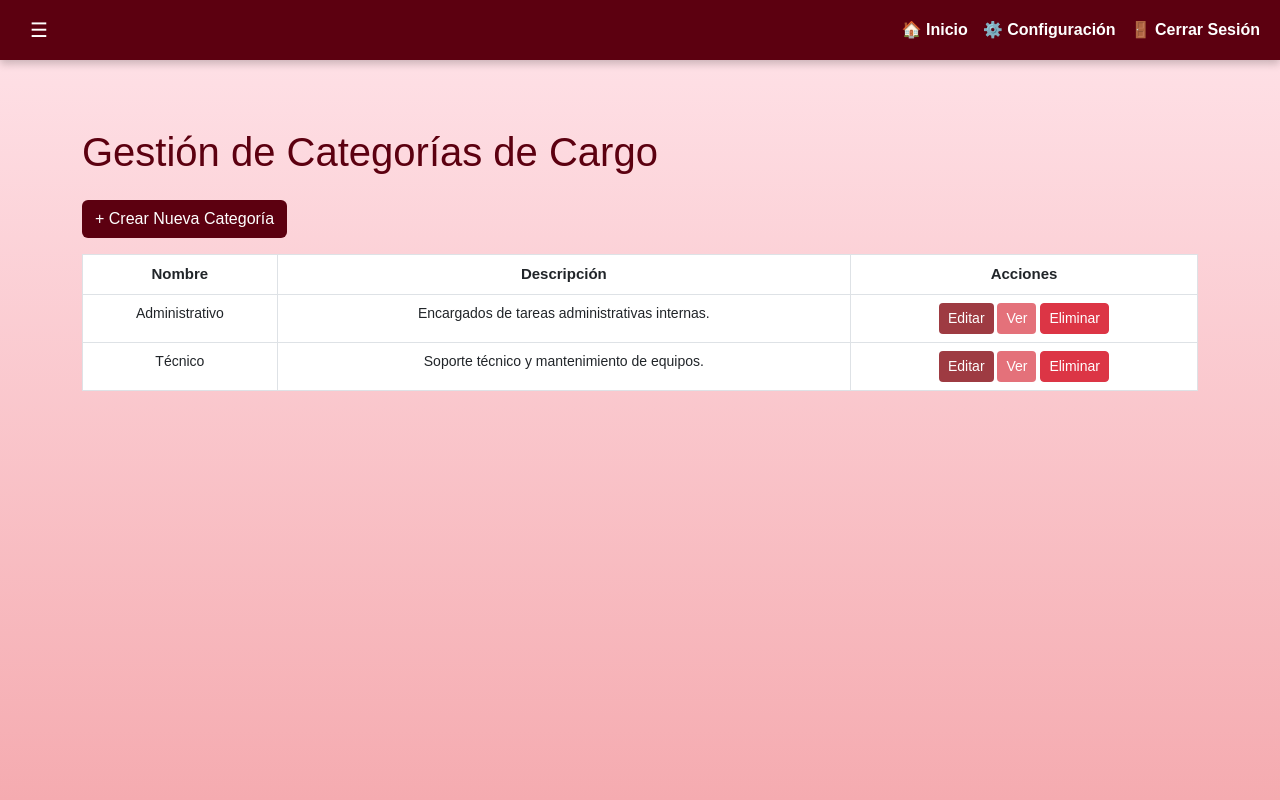
After one commit to MatiasSantolari/proyecto_final_ISI, a Django app: template templates/cargo_categoria.html in a window 1280 px wide. The commit adds this page. Run offline with Django 4.2, Linux system fonts and the light colour scheme; the template is opened without the code that fills it, so the values that code supplies are empty.

Commit message:
Agregada Clase 'Cargo_Categoria' para diferenciar los cargos en categorias para poder elegirlas mas facilmente en la asignacion a los Departamentos (basicamente hay que hacer un CRUD de esto)

```diff
--- a/app_principal/models/cargo.py
+++ b/app_principal/models/cargo.py
@@ -1,9 +1,12 @@
 from django.db import models
+from .cargo_categoria import CategoriaCargo
 
 class Cargo(models.Model):
     id_cargo = models.AutoField(primary_key=True)
     nombre = models.CharField(max_length=100, null=False)
     descripcion = models.CharField(max_length=255, null=True, blank=True)
+    id_categoria = models.ForeignKey(CategoriaCargo, on_delete=models.CASCADE, db_column="id_categoria_cargo")
+
 
     departamentos = models.ManyToManyField(
         "app_principal.Departamento",
--- /dev/null
+++ b/templates/cargo_categoria.html
@@ -0,0 +1,122 @@
+<!DOCTYPE html>
+<html lang="es">
+<head>
+  <meta charset="UTF-8">
+  <meta name="viewport" content="width=device-width, initial-scale=1.0">
+  <title>Gestión de Categorías de Cargo</title>
+  <link href="https://cdn.jsdelivr.net/npm/bootstrap@5.3.0/dist/css/bootstrap.min.css" rel="stylesheet">
+  <link rel="stylesheet" href="../static/estilo_base.css">
+</head>
+<body>
+  {% extends "base_menu_barraNav.html" %}
+
+  {% block title %}Gestión de Categorías de Cargo{% endblock %}
+
+  {% block content %}
+
+  <div class="container my-5">
+    <h1 class="mb-4" style="color: var(--color-primario);">Gestión de Categorías de Cargo</h1>
+
+    <!-- Botón para Crear -->
+    <button type="button" class="btn mb-3" style="background-color: var(--color-primario); color: white;" data-bs-toggle="modal" data-bs-target="#modalCategoriaCargo">
+      + Crear Nueva Categoría
+    </button>
+
+    <!-- Tabla de Categorías -->
+    <div class="table-responsive">
+      <table class="table table-bordered text-center">
+        <thead style="background-color: var(--color-suave);">
+          <tr>
+            <th>Nombre</th>
+            <th>Descripción</th>
+            <th>Acciones</th>
+          </tr>
+        </thead>
+        <tbody>
+          <tr>
+            <td>Administrativo</td>
+            <td>Encargados de tareas administrativas internas.</td>
+            <td>
+              <button class="btn btn-sm" style="background-color: var(--color-secundario); color: white;" data-bs-toggle="modal" data-bs-target="#modalCategoriaCargo">Editar</button>
+              <button class="btn btn-sm" style="background-color: var(--color-enfasis); color: white;" data-bs-toggle="modal" data-bs-target="#modalVerCategoriaCargo">Ver</button>
+              <button class="btn btn-sm btn-danger" data-bs-toggle="modal" data-bs-target="#modalEliminarCategoriaCargo">Eliminar</button>
+            </td>
+          </tr>
+          <tr>
+            <td>Técnico</td>
+            <td>Soporte técnico y mantenimiento de equipos.</td>
+            <td>
+              <button class="btn btn-sm" style="background-color: var(--color-secundario); color: white;" data-bs-toggle="modal" data-bs-target="#modalCategoriaCargo">Editar</button>
+              <button class="btn btn-sm" style="background-color: var(--color-enfasis); color: white;" data-bs-toggle="modal" data-bs-target="#modalVerCategoriaCargo">Ver</button>
+              <button class="btn btn-sm btn-danger" data-bs-toggle="modal" data-bs-target="#modalEliminarCategoriaCargo">Eliminar</button>
+            </td>
+          </tr>
+        </tbody>
+      </table>
+    </div>
+  </div>
+
+  <!-- Modal para Crear/Editar -->
+  <div class="modal fade" id="modalCategoriaCargo" tabindex="-1" aria-labelledby="modalCategoriaCargoLabel" aria-hidden="true">
+    <div class="modal-dialog">
+      <div class="modal-content">
+        <div class="modal-header" style="background-color: var(--color-primario); color: white;">
+          <h5 class="modal-title" id="modalCategoriaCargoLabel">Crear/Editar Categoría de Cargo</h5>
+          <button type="button" class="btn-close" data-bs-dismiss="modal" aria-label="Close"></button>
+        </div>
+        <div class="modal-body">
+          <form>
+            <div class="mb-3">
+              <label for="nombreCategoria" class="form-label">Nombre</label>
+              <input type="text" class="form-control" id="nombreCategoria" placeholder="Ej. Técnico, Administrativo..." required>
+            </div>
+            <div class="mb-3">
+              <label for="descripcionCategoria" class="form-label">Descripción</label>
+              <textarea class="form-control" id="descripcionCategoria" rows="3" placeholder="Describa brevemente esta categoría" required></textarea>
+            </div>
+            <button type="submit" class="btn w-100" style="background-color: var(--color-primario); color: white;">Guardar</button>
+          </form>
+        </div>
+      </div>
+    </div>
+  </div>
+
+  <!-- Modal para Ver Detalles -->
+  <div class="modal fade" id="modalVerCategoriaCargo" tabindex="-1" aria-labelledby="modalVerCategoriaCargoLabel" aria-hidden="true">
+    <div class="modal-dialog">
+      <div class="modal-content">
+        <div class="modal-header" style="background-color: var(--color-primario); color: white;">
+          <h5 class="modal-title" id="modalVerCategoriaCargoLabel">Detalles de la Categoría</h5>
+          <button type="button" class="btn-close" data-bs-dismiss="modal" aria-label="Close"></button>
+        </div>
+        <div class="modal-body">
+          <p><strong>Nombre:</strong> Técnico</p>
+          <p><strong>Descripción:</strong> Soporte técnico y mantenimiento de equipos.</p>
+        </div>
+      </div>
+    </div>
+  </div>
+
+  <!-- Modal para Confirmar Eliminación -->
+  <div class="modal fade" id="modalEliminarCategoriaCargo" tabindex="-1" aria-labelledby="modalEliminarCategoriaCargoLabel" aria-hidden="true">
+    <div class="modal-dialog">
+      <div class="modal-content">
+        <div class="modal-header" style="background-color: var(--color-enfasis); color: white;">
+          <h5 class="modal-title" id="modalEliminarCategoriaCargoLabel">Confirmar Eliminación</h5>
+          <button type="button" class="btn-close" data-bs-dismiss="modal" aria-label="Close"></button>
+        </div>
+        <div class="modal-body">
+          <p>¿Estás seguro de que deseas eliminar esta categoría?</p>
+        </div>
+        <div class="modal-footer">
+          <button type="button" class="btn btn-secondary" data-bs-dismiss="modal">Cancelar</button>
+          <button type="button" class="btn btn-danger">Eliminar</button>
+        </div>
+      </div>
+    </div>
+  </div>
+
+  <script src="https://cdn.jsdelivr.net/npm/bootstrap@5.3.0/dist/js/bootstrap.bundle.min.js"></script>
+  {% endblock %}
+</body>
+</html>
--- a/templates/index.html
+++ b/templates/index.html
@@ -227,6 +227,7 @@
             <a href="{% url 'calcular_bonificaciones' %}">Calcular Bonificaciones</a>
             <a href="{% url 'capacitaciones' %}">Capacitaciones</a>
             <a href="{% url 'cargos' %}">Cargos</a>
+            <a href="{% url 'cargo_categoria' %}">Categorias de Cargos</a>
             <a href="{% url 'competencias' %}">Competencias</a>
             <a href="{% url 'contratos' %}">Contratos</a>
             <a href="{% url 'costos_de_personal' %}">Informe Costos de Personal</a>
```
Also changed, not shown: app_principal/models/cargo_categoria.py (added, +12 -0 lines), app_principal/models/habilidad_empleado.py (+8 -8 lines).
